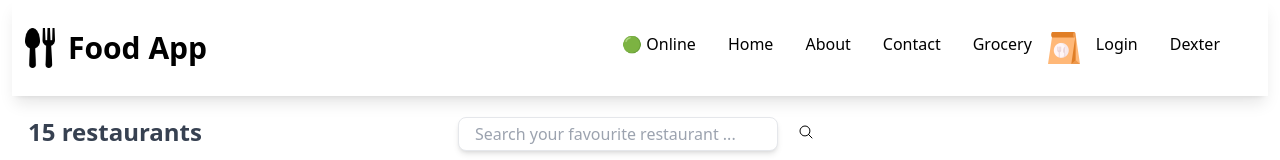
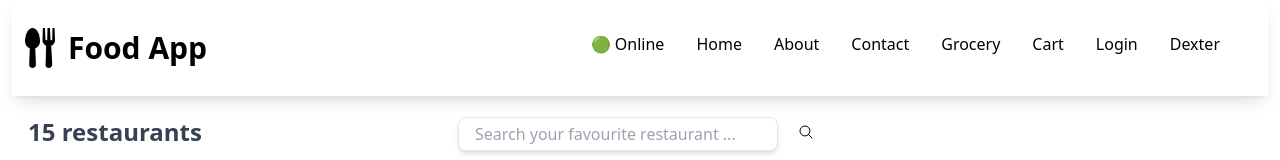
Before and after one commit to faraaz-e/food-app, a React (Vite) app: page / in a window 1280 px wide. Shown: the top 160 px of the page. Built offline with nearby package versions, Linux system fonts and the light colour scheme.

Commit message:
UI updated

```diff
--- a/src/components/Header.js
+++ b/src/components/Header.js
@@ -34,7 +34,7 @@ const Header = () => {
           <li className="px-4">
             <Link to="/grocery">Grocery</Link>
           </li>
-          <img className="cart w-8" src={cart} alt="cart" />
+          <li className="px-4">Cart</li>
           <button
             className="login-btn px-4 pb-2"
             onClick={() => {
```
